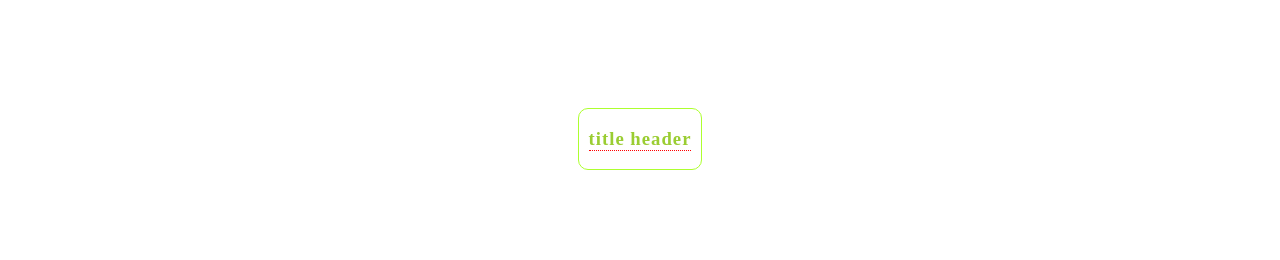
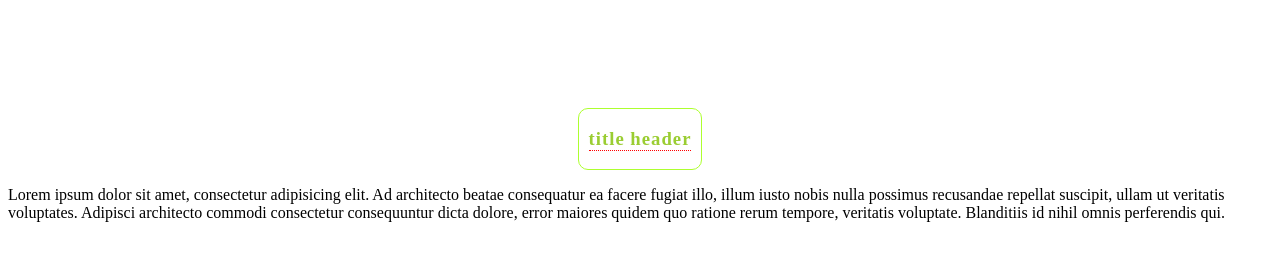
Before and after one commit to artyom12211/git-git-practice, a plain HTML site: page index.html in a window 1280 px wide. Drawn offline with Linux system fonts and the light colour scheme.

Commit message:
add mainContent

```diff
--- a/index.html
+++ b/index.html
@@ -13,5 +13,12 @@
   			<h3 class="header__title">title header</h3>
   		</div>
   	</header>
+  	<main>
+  		<div class="content">
+  			<p class="content__text">
+  				Lorem ipsum dolor sit amet, consectetur adipisicing elit. Ad architecto beatae consequatur ea facere fugiat illo, illum iusto nobis nulla possimus recusandae repellat suscipit, ullam ut veritatis voluptates. Adipisci architecto commodi consectetur consequuntur dicta dolore, error maiores quidem quo ratione rerum tempore, veritatis voluptate. Blanditiis id nihil omnis perferendis qui.
+  			</p>
+  		</div>
+  	</main>
 </body>
 </html>
```
